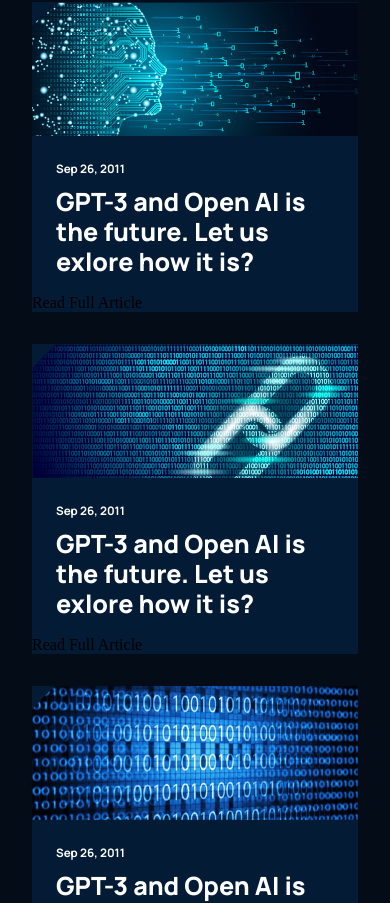
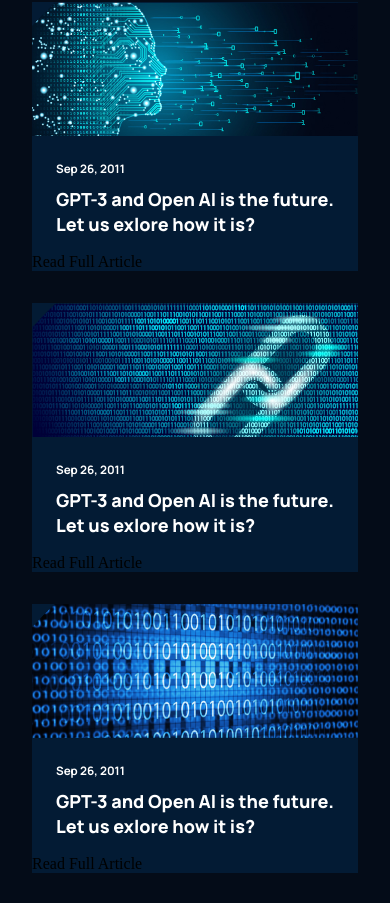
Before and after one commit to RidaaNasir/gpt3_jsm, a React (Create React App) app: page / in a window 390 px wide. Shown: the part 4746-5649 px from the top of the page. Built offline with nearby package versions, Linux system fonts and the light colour scheme.

Commit message:
added hovering effect

```diff
--- a/src/components/article/article.css
+++ b/src/components/article/article.css
@@ -14,41 +14,50 @@
     width: 100%;
     height: 100%;
 }
-.gpt3__blog-container_article-content{
+
+.gpt3__blog-container_article-content {
     display: flex;
     flex-direction: column;
     justify-content: space-between;
     padding: 1rem 1.5rem;
     height: 100%;
+    transition: background-color 0.3s; /* Transition effect */
 }
-.gpt3__blog-container_article-content p{
+
+.gpt3__blog-container_article-content:hover {
+    background-color: rgba(255, 255, 255, 0.1); /* Background color on hover */
+}
+
+.gpt3__blog-container_article-content p {
     font-family: var(--font-family);
-font-size: 11.65px;
-font-weight: 700;
-line-height: 34.95px;
-text-align: left;
-color: white;
+    font-size: 11.65px;
+    font-weight: 700;
+    line-height: 34.95px;
+    text-align: left;
+    color: white;
+    margin: 0; /* Remove margin */
+}
 
-}
-.gpt3__blog-container_article-content h3{
-    font-family:  var(--font-family);
+.gpt3__blog-container_article-content h3 {
+    font-family: var(--font-family);
     font-size: 25.11px;
     font-weight: 800;
     line-height: 30.29px;
     text-align: left;
     color: white;
     cursor: pointer;
+    margin: 0; /* Remove margin */
+}
 
-}
-.gpt3__blog-container_article-content p:last-child{
+.gpt3__blog-container_article-content p:last-child {
     cursor: pointer;
     color: white;
+    margin: 0; /* Remove margin */
 }
 
-@media screen and (max-width: 550px){
-    gpt3__blog-container_article-content h3{
+@media screen and (max-width: 550px) {
+    .gpt3__blog-container_article-content h3 {
         font-size: 18px;
         line-height: 25px;
     }
-
 }
```
